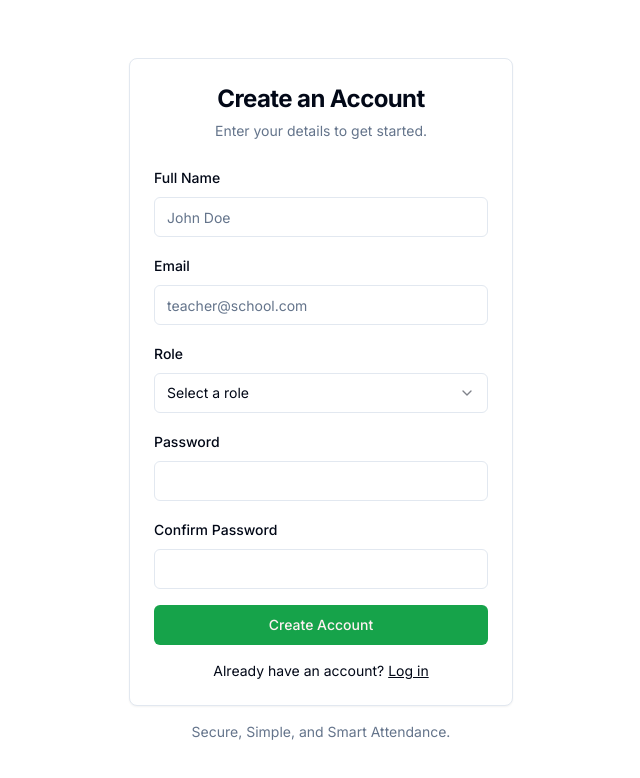
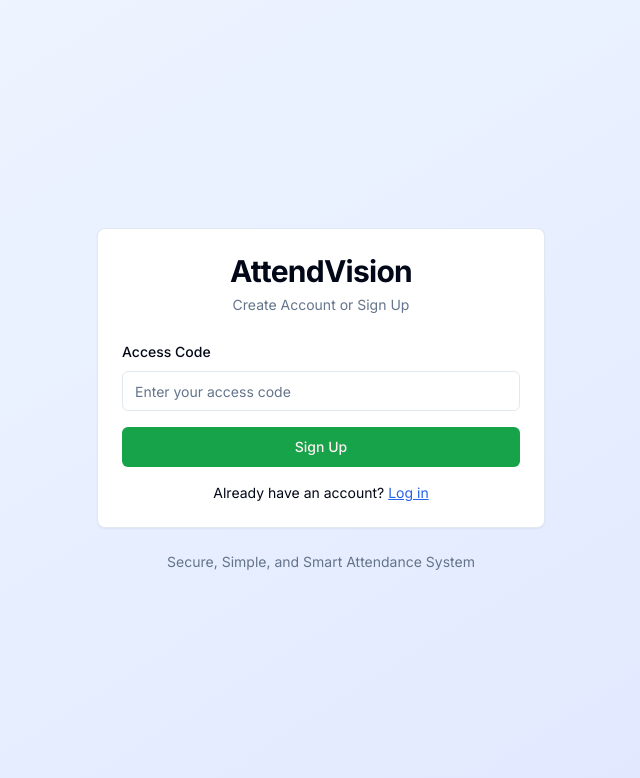
Before and after one commit to HariomSingh001/attend-vision, a Next.js app in the folder frontend_for_project/: page /signup in a window 1280 px wide. Shown: the top 778 px of the page, without its empty margins (319-959 px from the left). Built offline with nearby package versions, Linux system fonts and the light colour scheme; no server answers.

Commit message:
frontend login changes

```diff
--- a/frontend_for_project/src/app/dashboard/layout.tsx
+++ b/frontend_for_project/src/app/dashboard/layout.tsx
@@ -150,11 +150,15 @@ export default function DashboardLayout({ children }: { children: React.ReactNod
                 </DropdownMenuPortal>
               </DropdownMenuSub>
               <DropdownMenuSeparator />
-              <DropdownMenuItem asChild>
-                <Link href="/">
-                  <LogOut className="mr-2 h-4 w-4" />
-                  <span>Log out</span>
-                </Link>
+              <DropdownMenuItem onClick={() => {
+                // Clear authentication cookies
+                document.cookie = 'authenticated=; path=/; max-age=0';
+                document.cookie = 'userRole=; path=/; max-age=0';
+                // Redirect to login
+                window.location.href = '/login';
+              }}>
+                <LogOut className="mr-2 h-4 w-4" />
+                <span>Log out</span>
               </DropdownMenuItem>
             </DropdownMenuContent>
           </DropdownMenu>
--- a/frontend_for_project/src/app/signup/page.tsx
+++ b/frontend_for_project/src/app/signup/page.tsx
@@ -7,80 +7,40 @@ import { Card, CardContent, CardDescription, CardHeader, CardTitle } from '@/com
 import { Label } from '@/components/ui/label';
 import { Input } from '@/components/ui/input';
 import { Button } from '@/components/ui/button';
-import {
-  Select,
-  SelectContent,
-  SelectItem,
-  SelectTrigger,
-  SelectValue,
-} from "@/components/ui/select";
-import { supabase } from '@/lib/supabaseClient';
 import { Alert, AlertDescription, AlertTitle } from '@/components/ui/alert';
 
 export default function SignupPage() {
-  const [fullName, setFullName] = useState('');
-  const [email, setEmail] = useState('');
-  const [role, setRole] = useState('');
-  const [password, setPassword] = useState('');
-  const [confirmPassword, setConfirmPassword] = useState('');
+  const [accessCode, setAccessCode] = useState('');
   const [error, setError] = useState<string | null>(null);
-  const [success, setSuccess] = useState<string | null>(null);
   const [loading, setLoading] = useState(false);
   const router = useRouter();
 
   const handleSignUp = async (e: React.FormEvent) => {
     e.preventDefault();
     setError(null);
-    setSuccess(null);
 
-    if (password !== confirmPassword) {
-      setError("Passwords do not match.");
-      return;
+    // Check access code
+    if (accessCode === "attendvision2025") {
+      // Tester access
+      document.cookie = "authenticated=true; path=/; max-age=86400";
+      document.cookie = "userRole=tester; path=/; max-age=86400";
+      router.push("/dashboard");
+    } else if (accessCode === "admin@attendvision") {
+      // Admin access
+      document.cookie = "authenticated=true; path=/; max-age=86400";
+      document.cookie = "userRole=admin; path=/; max-age=86400";
+      router.push("/dashboard");
+    } else {
+      setError("Invalid access code. Please try again.");
     }
-
-    if (!role) {
-      setError("Please select a role.");
-      return;
-    }
-
-    setLoading(true);
-
-    const { data, error } = await supabase.auth.signUp({
-      email,
-      password,
-      options: {
-        data: {
-          full_name: fullName,
-          role: role,
-        },
-      },
-    });
-
-    if (error) {
-      setError(error.message);
-    } else if (data.user) {
-        if (data.user.identities && data.user.identities.length === 0) {
-             setError("User with this email already exists but is unconfirmed. Please check your email for the confirmation link.");
-        } else {
-            setSuccess("Success! Please check your email for the confirmation link.");
-            // Clear form
-            setFullName('');
-            setEmail('');
-            setRole('');
-            setPassword('');
-            setConfirmPassword('');
-        }
-    }
-
-    setLoading(false);
   };
 
   return (
-    <main className="flex min-h-screen flex-col items-center justify-center bg-background p-4">
-      <Card className="w-full max-w-sm">
+    <main className="flex min-h-screen flex-col items-center justify-center bg-gradient-to-br from-blue-50 to-indigo-100 p-4">
+      <Card className="w-full max-w-md">
         <CardHeader className="text-center">
-          <CardTitle className="text-2xl font-bold">Create an Account</CardTitle>
-          <CardDescription>Enter your details to get started.</CardDescription>
+          <CardTitle className="text-3xl font-bold">AttendVision</CardTitle>
+          <CardDescription>Create Account or Sign Up</CardDescription>
         </CardHeader>
         <CardContent>
           <form onSubmit={handleSignUp} className="space-y-4">
@@ -90,80 +50,32 @@ export default function SignupPage() {
                 <AlertDescription>{error}</AlertDescription>
               </Alert>
             )}
-            {success && (
-              <Alert variant="default">
-                <AlertTitle>Success</AlertTitle>
-                <AlertDescription>{success}</AlertDescription>
-              </Alert>
-            )}
             <div className="space-y-2">
-              <Label htmlFor="name">Full Name</Label>
+              <Label htmlFor="code">Access Code</Label>
               <Input
-                id="name"
-                type="text"
-                placeholder="John Doe"
+                id="code"
+                type="password"
+                placeholder="Enter your access code"
                 required
-                value={fullName}
-                onChange={(e) => setFullName(e.target.value)}
-              />
-            </div>
-            <div className="space-y-2">
-              <Label htmlFor="email">Email</Label>
-              <Input
-                id="email"
-                type="email"
-                placeholder="teacher@school.com"
-                required
-                value={email}
-                onChange={(e) => setEmail(e.target.value)}
-              />
-            </div>
-             <div className="space-y-2">
-                <Label htmlFor="role">Role</Label>
-                <Select onValueChange={setRole} value={role}>
-                  <SelectTrigger id="role">
-                    <SelectValue placeholder="Select a role" />
-                  </SelectTrigger>
-                  <SelectContent>
-                    <SelectItem value="teacher">Teacher</SelectItem>
-                    <SelectItem value="student">Student</SelectItem>
-                  </SelectContent>
-                </Select>
-              </div>
-            <div className="space-y-2">
-              <Label htmlFor="password">Password</Label>
-              <Input
-                id="password"
-                type="password"
-                required
-                value={password}
-                onChange={(e) => setPassword(e.target.value)}
-              />
-            </div>
-             <div className="space-y-2">
-              <Label htmlFor="confirm-password">Confirm Password</Label>
-              <Input
-                id="confirm-password"
-                type="password"
-                required
-                value={confirmPassword}
-                onChange={(e) => setConfirmPassword(e.target.value)}
+                value={accessCode}
+                onChange={(e) => setAccessCode(e.target.value)}
+                onKeyPress={(e) => e.key === "Enter" && handleSignUp(e as any)}
               />
             </div>
             <Button type="submit" className="w-full" disabled={loading}>
-              {loading ? 'Creating Account...' : 'Create Account'}
+              {loading ? 'Signing Up...' : 'Sign Up'}
             </Button>
           </form>
-           <div className="mt-4 text-center text-sm">
+          <div className="mt-4 text-center text-sm">
             Already have an account?{' '}
-            <Link href="/" className="underline">
+            <Link href="/login" className="text-blue-600 underline hover:text-blue-800">
               Log in
             </Link>
           </div>
         </CardContent>
       </Card>
-      <p className="mt-4 text-center text-sm text-muted-foreground">
-        Secure, Simple, and Smart Attendance.
+      <p className="mt-6 text-center text-sm text-muted-foreground">
+        Secure, Simple, and Smart Attendance System
       </p>
     </main>
   );
```
Also changed, not shown: frontend_for_project/src/middleware.ts (+21 -12 lines), 1 other file (tests, documents, lock files or other folders).
